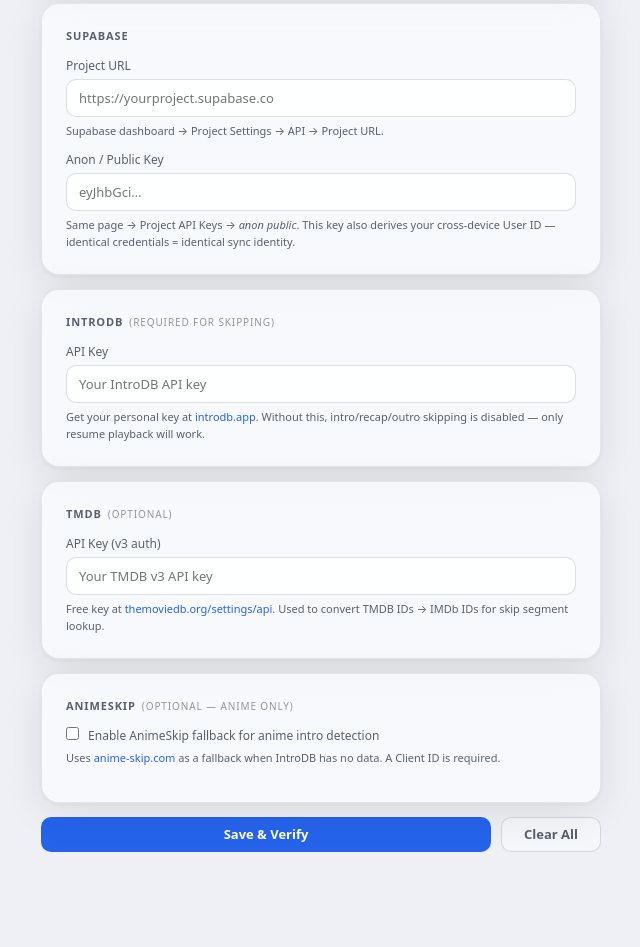
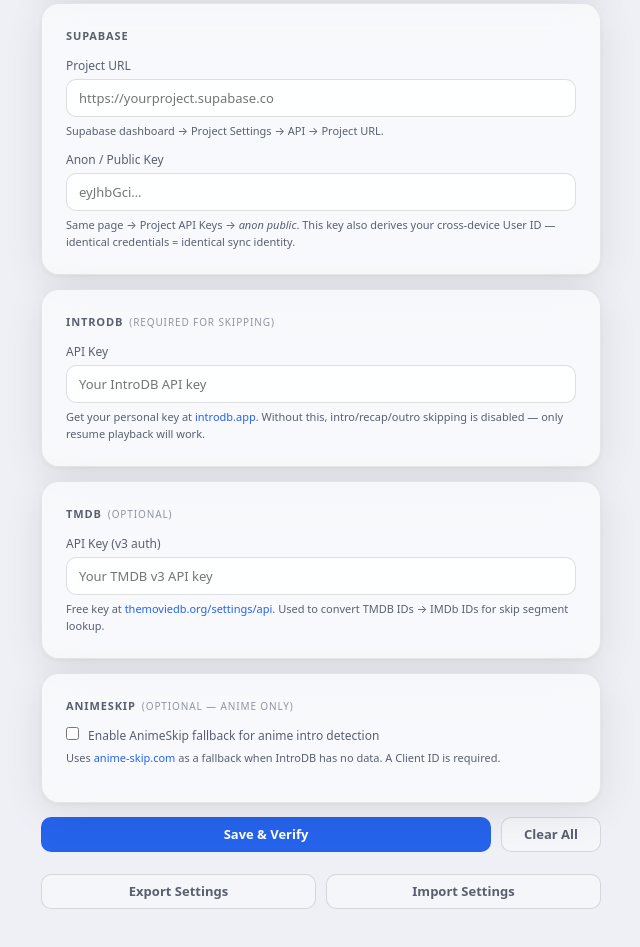
Before and after one commit to govinda-rajulu/openskip, a browser extension: page options.html in a window 1280 px wide. Shown: the part 380-1327 px from the top of the page, without its empty margins (319-959 px from the left). Before the commit the page ends 1288 px from the top, so only its background shows below. Drawn offline with Linux system fonts and the light colour scheme.

Commit message:
feat: add Export/Import Settings buttons

```diff
--- a/options.html
+++ b/options.html
@@ -296,6 +296,11 @@
     <button id="saveBtn">Save &amp; Verify</button>
     <button id="clearBtn">Clear All</button>
   </div>
+  <div class="actions" style="margin-top:8px">
+    <button id="exportBtn" style="background:var(--surface-2);color:var(--text-muted);border:1px solid var(--border-strong);flex:1">Export Settings</button>
+    <button id="importBtn" style="background:var(--surface-2);color:var(--text-muted);border:1px solid var(--border-strong);flex:1">Import Settings</button>
+    <input type="file" id="importFile" accept=".json" style="display:none">
+  </div>
   <div class="alert" id="globalAlert"></div>
 
 </div>
```
